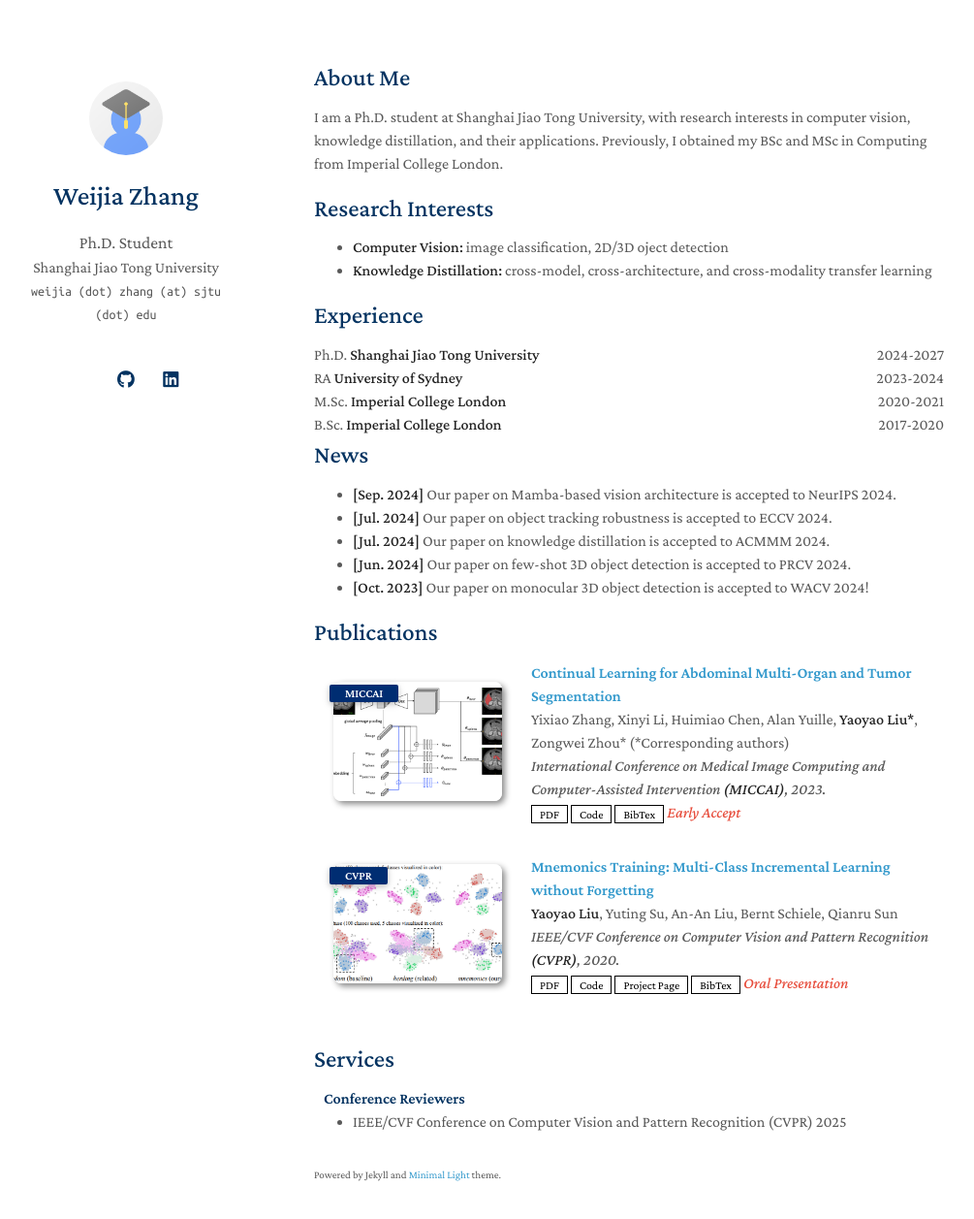
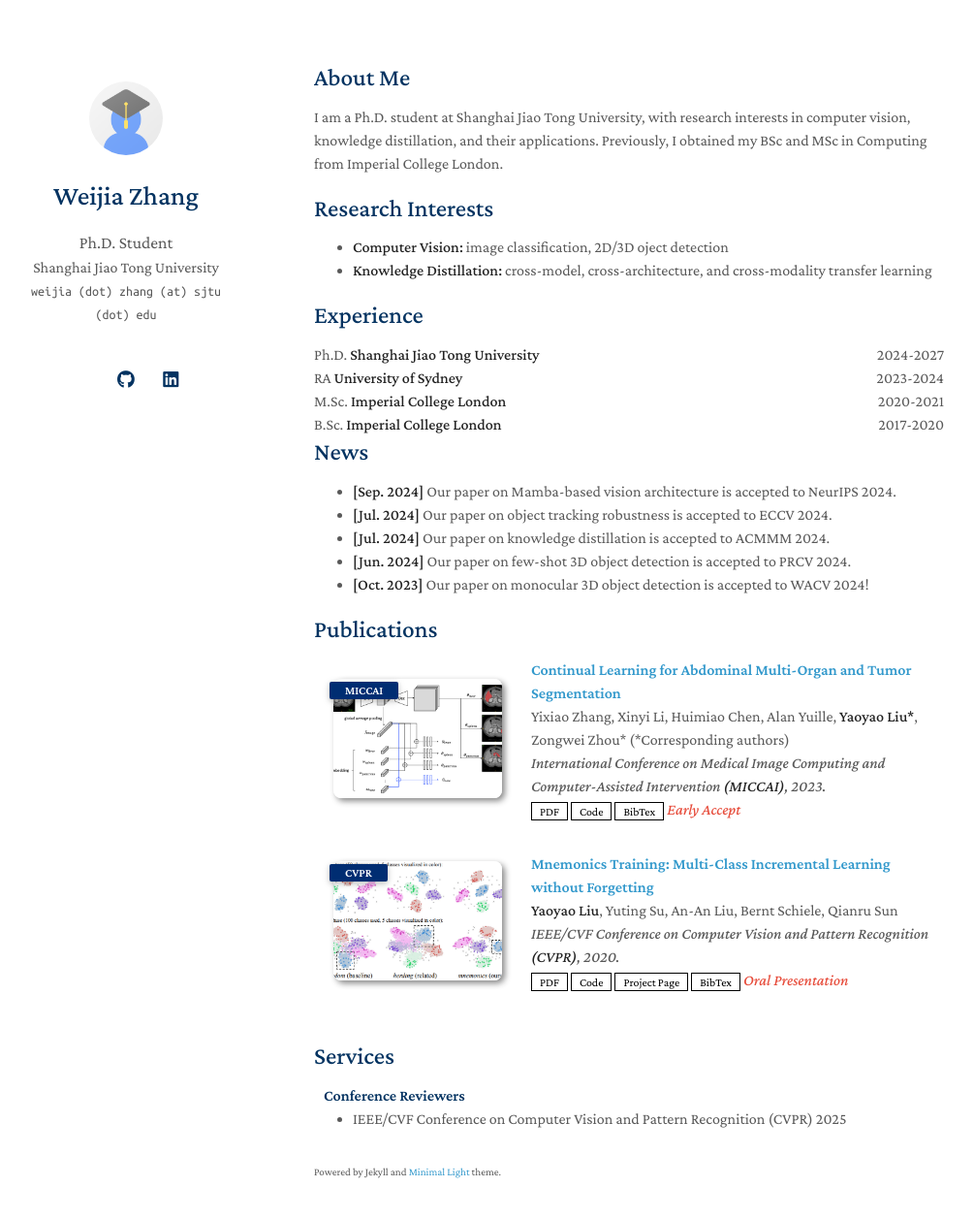
Before and after one commit to arcaninez/arcaninez.github.io, a Jekyll site: the page built from index.md, in a window 1280 px wide and 1292 px high. Shown: the top 1257 px of the window at 97% size, without its empty margins (146-1151 px from the left). Built offline with Jekyll 4.4.1, drawn with Linux system fonts in a browser that asks for light colours; a style sheet for code colours, icons or effects is not loaded; our own code applies the rules of GitHub Pages for plain Markdown files.

Commit message:
Update experience.md

```diff
--- a/_includes/experience.md
+++ b/_includes/experience.md
@@ -20,4 +20,4 @@
   <span>2017-2020</span>
 </div>
 
-<div style="margin-bottom: 5px;"></div>
+<div style="margin-bottom: 2px;"></div>
```
